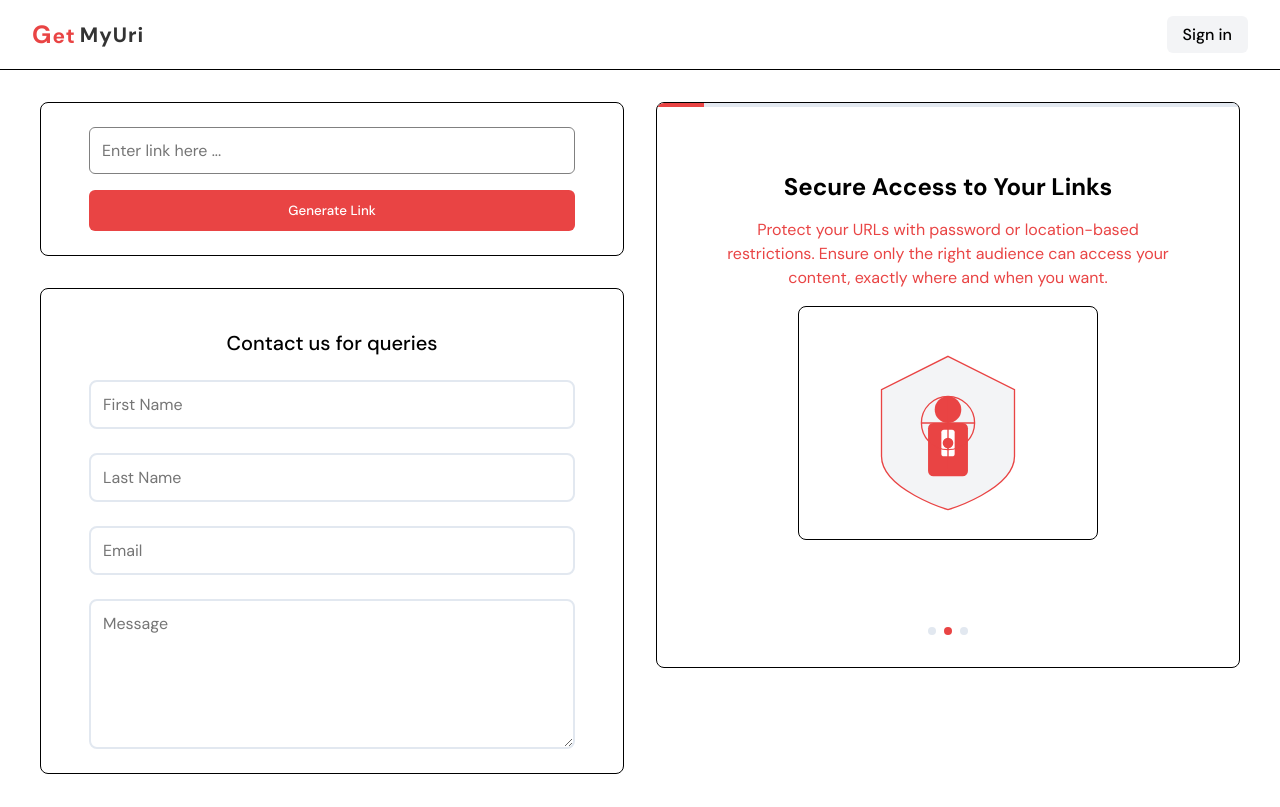
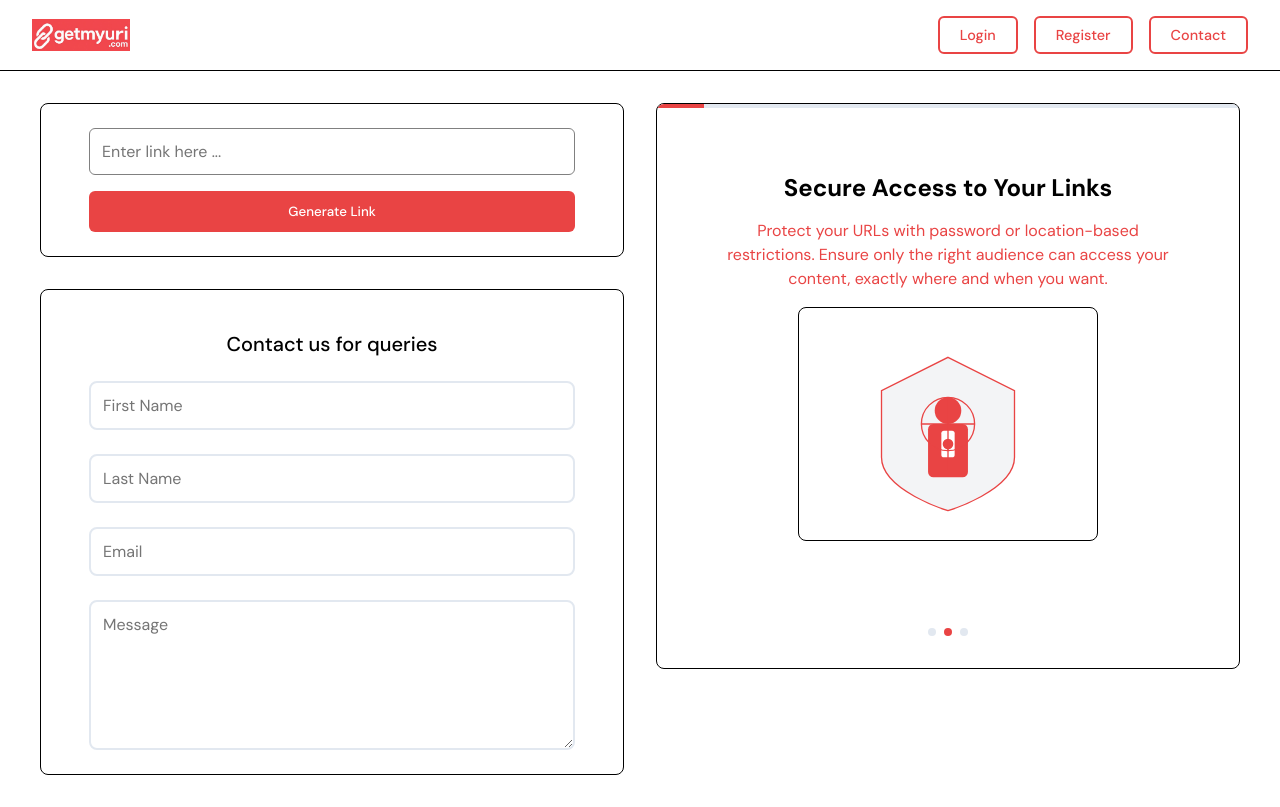
Before and after one commit to sanath265/getmyuri, a React (Create React App) app: page / in a window 1280 px wide. Built offline with nearby package versions, Linux system fonts and the light colour scheme.

Commit message:
added logo

```diff
--- a/src/components/Contact.js
+++ b/src/components/Contact.js
@@ -3,6 +3,7 @@ import { useNavigate } from 'react-router-dom';
 import emailjs from '@emailjs/browser';
 import '../styles/contact.css';
 import { useAuth } from '../context/AuthContext';
+import logo from '../assets/images/logo.jpeg';
 
 function Contact() {
   const navigate = useNavigate();
@@ -142,10 +143,7 @@ function Contact() {
     <div className="contact-container">
       <nav className="main-nav">
         <div className="nav-left">
-          <span className="brand-title">
-            <span className="brand-get">Get</span>
-            <span className="brand-myurl">MyUri</span>
-          </span>
+          <img src={logo} alt="GetMyUri" className="nav-logo" onClick={() => navigate('/')} />
         </div>
         <div className="nav-links">
           {isLoggedIn ? (
--- a/src/components/CustomizeLink.js
+++ b/src/components/CustomizeLink.js
@@ -1,5 +1,5 @@
 import { useState, useEffect, useCallback, useRef } from 'react';
-import { useNavigate } from 'react-router-dom';
+import { useNavigate, Link } from 'react-router-dom';
 import { MapContainer, TileLayer, Circle, Marker, useMap } from 'react-leaflet';
 import 'leaflet/dist/leaflet.css';
 import L from 'leaflet';
@@ -12,6 +12,7 @@ import { toast } from 'react-toastify';
 import { useAuth } from '../context/AuthContext';
 import { debounce } from 'lodash';
 import { copyToClipboard } from '../utils/clipboard';
+import logo from '../assets/images/logo.jpeg';
 
 // Fix Leaflet default marker icon issue
 delete L.Icon.Default.prototype._getIconUrl;
@@ -803,14 +804,13 @@ function CustomizeLink() {
   return (
     <div className="app-container">
       <nav className="main-nav">
-        <span className="brand-title">
-          <span className="brand-get">Get</span>
-          <span className="brand-myurl">MyUri</span>
-        </span>
-        <div className="nav-links">
-        <button className="dashboard-btn" onClick={() => navigate('/dashboard')}>Dashboard</button>
-          <button className="contact-btn" onClick={() => navigate('/contact')}>Contact Us</button>
-          <button className="logout-btn" onClick={handleLogout}>Logout</button>
+        <div className="nav-left">
+          <img src={logo} alt="GetMyUri" className="nav-logo" onClick={() => navigate('/')} />
+        </div>
+        <div className="nav-right">
+          <Link to="/dashboard" className="nav-btn">Dashboard</Link>
+          <Link to="/contact" className="nav-btn">Contact Us</Link>
+          <Link to="/logout" className="nav-btn logout-btn">Logout</Link>
         </div>
       </nav>
       <div className="content-container" style={{ background: '#fff', minHeight: '100vh', paddingBottom: '2rem' }}>
--- a/src/components/Dashboard.js
+++ b/src/components/Dashboard.js
@@ -1,9 +1,10 @@
 import { useState, useEffect } from 'react';
-import { useNavigate } from 'react-router-dom';
+import { useNavigate, Link } from 'react-router-dom';
 import { BarChart, Bar, XAxis, YAxis, CartesianGrid, Tooltip, ResponsiveContainer } from 'recharts';
 import '../styles/dashboard.css';
 import Toast from './Toast';
 import { useAuth } from '../context/AuthContext';
+import logo from '../assets/images/logo.jpeg';
 
 function Dashboard() {
   const navigate = useNavigate();
@@ -96,14 +97,13 @@ function Dashboard() {
         />
       )}
       <nav className="main-nav">
-        <span className="brand-title">
-          <span className="brand-get">Get</span>
-          <span className="brand-myurl">MyUri</span>
-        </span>
-        <div className="nav-links">
-          <button className="dashboard-btn" onClick={() => navigate('/')}>Create Link</button>
-          <button className="contact-btn" onClick={() => navigate('/contact')}>Contact Us</button>
-          <button className="logout-btn" onClick={handleLogout}>Logout</button>
+        <div className="nav-left">
+          <img src={logo} alt="GetMyUri" className="nav-logo" onClick={() => navigate('/')} />
+        </div>
+        <div className="nav-right">
+          <Link to="/customize" className="nav-btn">Create Link</Link>
+          <Link to="/contact" className="nav-btn">Contact Us</Link>
+          <Link to="/logout" className="nav-btn logout-btn">Logout</Link>
         </div>
       </nav>
 
--- a/src/components/Home.js
+++ b/src/components/Home.js
@@ -1,10 +1,11 @@
 import React, { useState, useEffect } from 'react';
-import { Link } from 'react-router-dom';
+import { Link, useNavigate } from 'react-router-dom';
 import { useAuth } from '../context/AuthContext';
 import { toast } from 'react-toastify';
 import 'react-toastify/dist/ReactToastify.css';
 import '../styles/home.css';
 import { copyToClipboard } from '../utils/clipboard';
+import logo from '../assets/images/logo.jpeg';
 
 function Home() {
   const { isLoggedIn } = useAuth();
@@ -22,6 +23,7 @@ function Home() {
   const [shortUrl, setShortUrl] = useState('');
   const [isLoading, setIsLoading] = useState(false);
   const [copied, setCopied] = useState(false);
+  const navigate = useNavigate();
 
   const slides = [
     {
@@ -213,18 +215,20 @@ function Home() {
   return (
     <div className="home-container">
       <nav className="navbar">
-        <span className="brand-title">
-          <span className="brand-get">Get</span>
-          <span className="brand-myurl">MyUri</span>
-        </span>
+        <img src={logo} alt="GetMyUri" className="nav-logo" onClick={() => navigate('/')} />
         {isLoggedIn ? (
           <div className="nav-links">
             <Link to="/customize" className="nav-btn">Create Link</Link>
             <Link to="/dashboard" className="nav-btn">Dashboard</Link>
+            <Link to="/contact" className="nav-btn">Contact</Link>
             <Link to="/logout" className="nav-btn logout-btn">Logout</Link>
           </div>
         ) : (
-          <Link to="/login" className="sign-in-button">Sign in</Link>
+          <div className="nav-links">
+            <Link to="/login" className="nav-btn">Login</Link>
+            <Link to="/register" className="nav-btn">Register</Link>
+            <Link to="/contact" className="nav-btn">Contact</Link>
+          </div>
         )}
       </nav>
 
--- a/src/styles/contact.css
+++ b/src/styles/contact.css
@@ -73,6 +73,17 @@
   background: #E94444;
   color: white;
   transform: translateY(-1px);
+}
+
+.nav-logo {
+  height: 32px;
+  width: auto;
+  cursor: pointer;
+  transition: transform 0.3s ease;
+}
+
+.nav-logo:hover {
+  transform: scale(1.05);
 }
 
 .contact-content {
--- a/src/styles/dashboard.css
+++ b/src/styles/dashboard.css
@@ -8,134 +8,72 @@
   justify-content: space-between;
   align-items: center;
   padding: 0 2rem;
-  background: white;
+  height: 60px;
+  background-color: white;
   box-shadow: 0 2px 8px rgba(0, 0, 0, 0.06);
-  position: sticky;
+  position: fixed;
   top: 0;
-  z-index: 100;
-  height: 48px;
-  transition: all 0.3s ease;
+  left: 0;
+  right: 0;
+  z-index: 1000;
+  animation: slideDown 0.3s ease-out;
 }
 
-.main-nav:hover {
-  box-shadow: 0 2px 12px rgba(0, 0, 0, 0.1);
+.nav-left {
+  display: flex;
+  align-items: center;
 }
 
-.brand-title {
-  font-size: 1.3rem;
-  font-weight: 700;
-  font-family: 'Righteous', cursive;
-  display: flex;
-  align-items: center;
-  gap: 2px;
-  transition: transform 0.3s ease;
+.nav-logo {
+  height: 40px;
+  cursor: pointer;
+  transition: transform 0.2s ease;
 }
 
-.brand-title:hover {
+.nav-logo:hover {
   transform: scale(1.05);
 }
 
-.brand-get {
-  color: #E94444;
-  transition: color 0.3s ease;
-}
-
-.brand-get::first-letter {
-  font-size: 1.2em;
-}
-
-.brand-myurl {
-  color: #333;
-  display: flex;
-  align-items: center;
-  gap: 2px;
-}
-
-.brand-myurl::first-letter {
-  font-size: 1.2em;
-}
-
-.brand-myurl::last-letter {
-  font-size: 1.2em;
-}
-
-.nav-links {
+.nav-right {
   display: flex;
   gap: 1rem;
   align-items: center;
 }
 
-.nav-links button {
-  padding: 0.5rem 1.25rem;
-  border: 2px solid #E94444;
-  border-radius: 6px;
-  cursor: pointer;
+.nav-btn {
+  padding: 0.5rem 1rem;
+  border: none;
+  border-radius: 4px;
   font-size: 0.9rem;
   font-weight: 500;
-  transition: all 0.3s ease;
-  position: relative;
-  overflow: hidden;
-  background: transparent;
-  color: #E94444;
+  cursor: pointer;
+  transition: all 0.2s ease;
+  text-decoration: none;
+  color: #333;
+  background-color: #f5f5f5;
 }
 
-.nav-links button::before {
-  content: '';
-  position: absolute;
-  top: 50%;
-  left: 50%;
-  width: 100%;
-  height: 100%;
-  background: rgba(255, 255, 255, 0.1);
-  transform: translate(-50%, -50%) scale(0);
-  border-radius: inherit;
-  transition: transform 0.3s ease;
-}
-
-.nav-links button:hover::before {
-  transform: translate(-50%, -50%) scale(1);
-}
-
-.nav-links button:hover {
-  background: #E94444;
-  color: white;
-  transform: translateY(-1px);
-}
-
-.contact-btn {
-  background: transparent;
-  color: #E94444;
-  border: 2px solid #E94444;
-}
-
-.contact-btn:hover {
-  background: #E94444;
-  color: white;
-  transform: translateY(-1px);
-}
-
-.dashboard-btn {
-  background: transparent;
-  color: #E94444;
-  border: 2px solid #E94444;
-}
-
-.dashboard-btn:hover {
-  background: #E94444;
-  color: white;
+.nav-btn:hover {
+  background-color: #e0e0e0;
   transform: translateY(-1px);
 }
 
 .logout-btn {
-  background: transparent;
-  color: #E94444;
-  border: 2px solid #E94444 !important;
+  background-color: #E94444;
+  color: white;
 }
 
 .logout-btn:hover {
-  background: #E94444;
-  color: white;
-  transform: translateY(-1px);
+  background-color: #d63939;
+}
+
+@keyframes slideDown {
+  from {
+    transform: translateY(-100%);
+  }
+  to {
+    transform: translateY(0);
+  }
 }
 
 .dashboard-content {
```
Also changed, not shown: src/assets/images/logo.jpeg (added).
